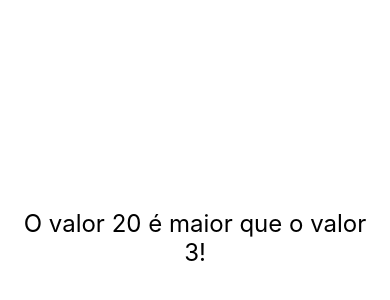
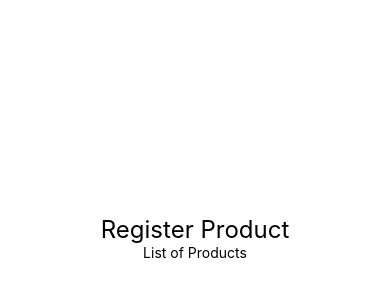
Before and after one commit to paulazaidel/react-native-exercises, a React Native app: screen / in a window 390 px wide. Shown: the part 184-484 px from the top of the page. Built offline with nearby package versions, Linux system fonts and the light colour scheme.

Commit message:
Created title component using fragment

```diff
--- a/src/App.js
+++ b/src/App.js
@@ -1,11 +1,11 @@
 import React from 'react'
 import { View, StyleSheet } from 'react-native'
 
-import MinMax from "./components/MinMax"
+import Title from "./components/TitleComponent"
 
 export default () => (
     <View style={style.App}>
-        <MinMax min={3} max={20} />
+        <Title main="Register Product" secondary="List of Products" />
     </View>
 )
 
--- /dev/null
+++ b/src/components/TitleComponent.js
@@ -0,0 +1,13 @@
+import React, { Fragment } from 'react'
+import { Text } from 'react-native'
+
+import Style from './commonStyle'
+
+export default props => {
+    return (
+        <Fragment>
+            <Text style={Style.textBig}>{props.main}</Text>
+            <Text>{props.secondary}</Text>
+        </Fragment>
+    )
+}
```
